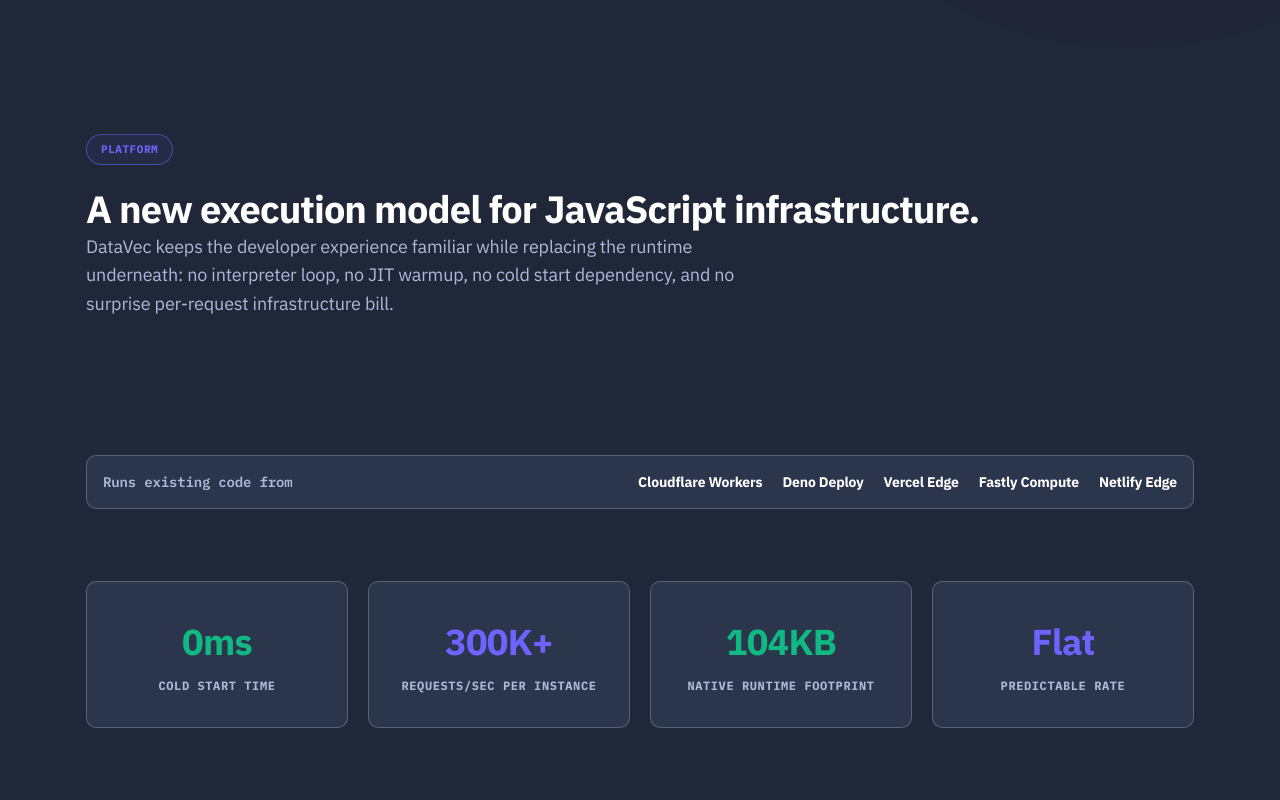
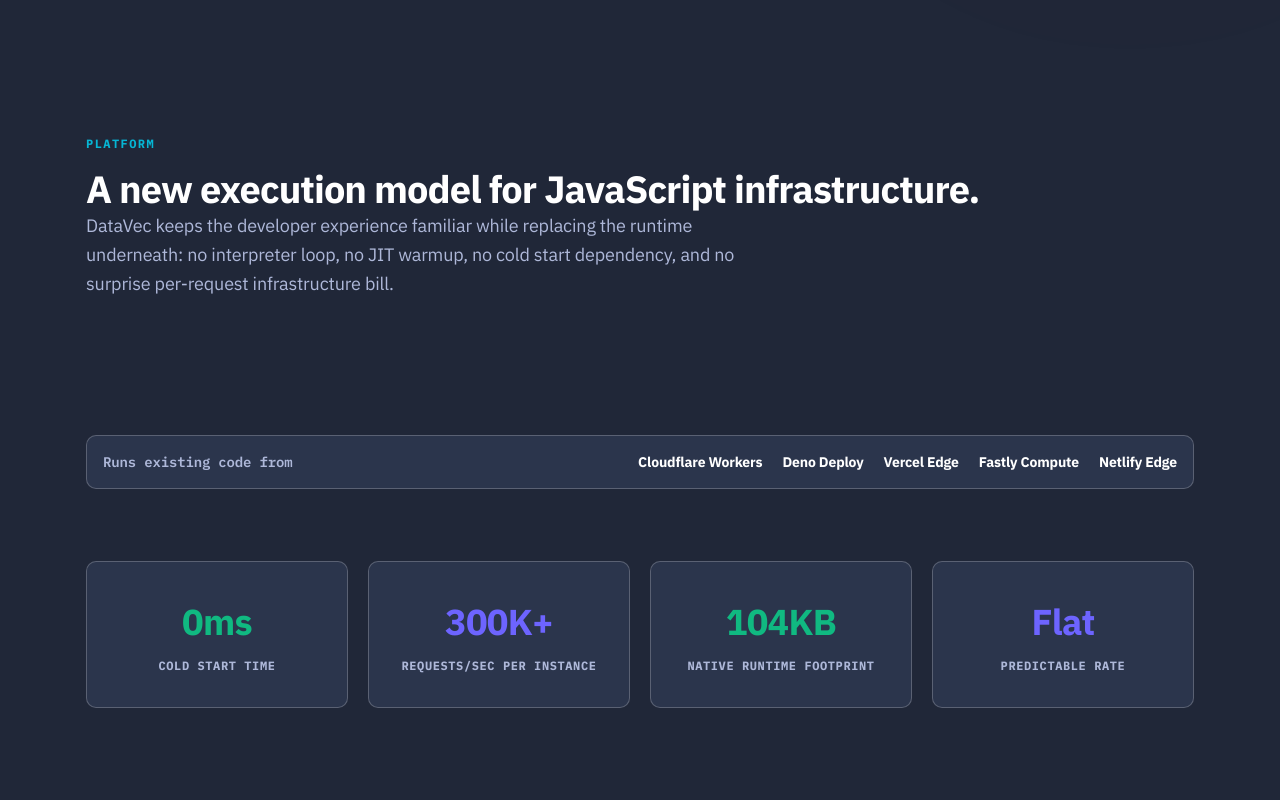
Before and after one commit to donovankutzer/donovankutzer.github.io, a Next.js app: page / in a window 1280 px wide. Shown: the part 880-1680 px from the top of the page. Built offline with nearby package versions, Linux system fonts and the light colour scheme.

Commit message:
Change sec-eye to from chip to left-oriented cyan font

```diff
--- a/src/app/globals.css
+++ b/src/app/globals.css
@@ -321,19 +321,18 @@ body::after {
 }
 
 .sec-eye {
-  display: inline-block !important;
-  background: rgba(99, 102, 241, 0.08) !important;
-  border: 1px solid var(--border-active) !important;
-  padding: 6px 14px !important;
-  border-radius: 100px !important;
-  font-size: 11px !important;
-  font-weight: 700 !important;
+  display: block !important;
+  color: var(--cyan) !important;
+  font-weight: 800 !important;
+  letter-spacing: 0.12em !important;
   text-transform: uppercase !important;
-  color: var(--accent) !important;
+  font-size: 12px !important;
+  margin-bottom: 12px !important;
+  background: none !important;
+  border: none !important;
+  padding: 0 !important;
+  border-radius: 0 !important;
   font-family: var(--font-mono), monospace !important;
-  margin-bottom: 20px !important;
-  letter-spacing: 0.05em !important;
-  white-space: nowrap !important;
 }
 
 /* Global Heading Scales & Spacings */
```
